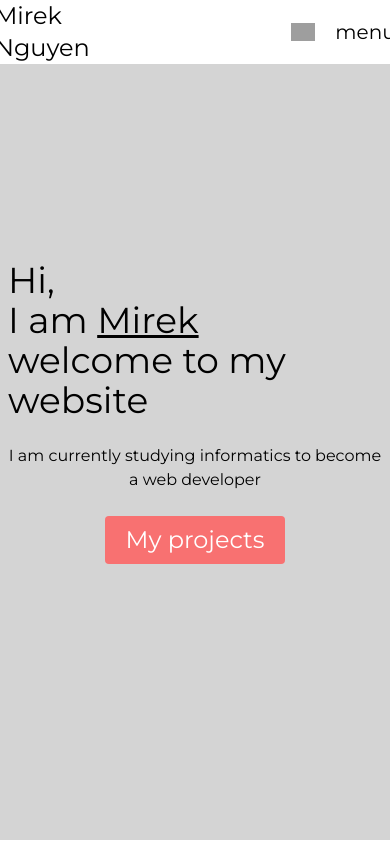
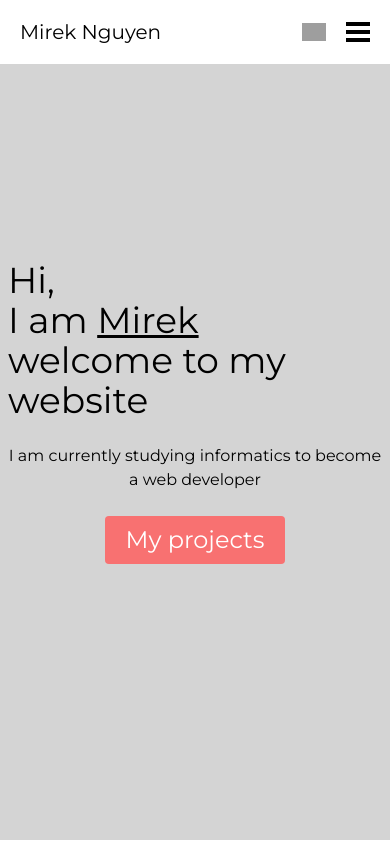
Before and after one commit to MirekNguyen/mirekng-homepage, a Next.js app: page / in a window 390 px wide. Shown: the top 844 px of the page. Built offline with nearby package versions, Linux system fonts and the light colour scheme; grey boxes are pictures that could not be loaded.

Commit message:
feat: mobile responsive navbar

```diff
--- a/components/Navbar.jsx
+++ b/components/Navbar.jsx
@@ -1,20 +1,29 @@
 import Link from "next/link";
 import { useTheme } from "next-themes";
+import { useState } from "react";
 const Navbar = () => {
   function switchTheme() {
     theme === "dark" ? setTheme("light") : setTheme("dark");
   }
   const { theme, setTheme } = useTheme();
+  const [menu, setMenu] = useState(false);
+  function toggleMenu() {
+    menu === false ? setMenu(true) : setMenu(false);
+  }
   return (
-    <nav className="h-16 px-5 sm:px-14 bg-transparent dark:text-slate-100 w-screen font-montserrat">
-      <ul className="flex justify-center items-center text-xl w-full h-full">
-        <li className="mr-auto text-2xl">
+    <nav
+      className={`px-5 sm:px-14 bg-transparent dark:text-slate-100 w-screen font-montserrat ${
+        menu === false ? "h-auto" : "h-auto"
+      }`}
+    >
+      <ul className="flex justify-center items-center text-xl w-full h-16">
+        <li className="mr-auto text-xl sm:text-2xl">
           <Link href="/">Mirek Nguyen</Link>
         </li>
-        <li className="ml-5 invisible sm:visible">
+        <li className="ml-5 hidden sm:block">
           <Link href="/">Home</Link>
         </li>
-        <li className="ml-5 invisible sm:visible">
+        <li className="ml-5 hidden sm:block">
           <Link href="/contact">Contact</Link>
         </li>
         <li
@@ -28,7 +37,28 @@ const Navbar = () => {
             alt={theme === "light" ? "light-mode-icon" : "dark-mode-icon"}
           ></img>
         </li>
-        <li className="ml-5 sm:invisible sm:hidden">menu</li>
+        <li
+          className="ml-5 sm:invisible sm:hidden hover:cursor-pointer"
+          onClick={toggleMenu}
+        >
+          <div>
+            <span className="block w-6 h-1 my-1 bg-black dark:bg-white"></span>
+            <span className="block w-6 h-1 my-1 bg-black dark:bg-white"></span>
+            <span className="block w-6 h-1 my-1 bg-black dark:bg-white"></span>
+          </div>
+        </li>
+      </ul>
+      <ul
+        className={`flex justify-center items-center flex-col ${
+          menu === false ? "hidden" : "grid"
+        }`}
+      >
+        <li className="my-10 mx-auto" onClick={toggleMenu}>
+          <Link href="/">Home</Link>
+        </li>
+        <li className="my-10 mx-auto" onClick={toggleMenu}>
+          <Link href="/contact">Contact</Link>
+        </li>
       </ul>
     </nav>
   );
```
